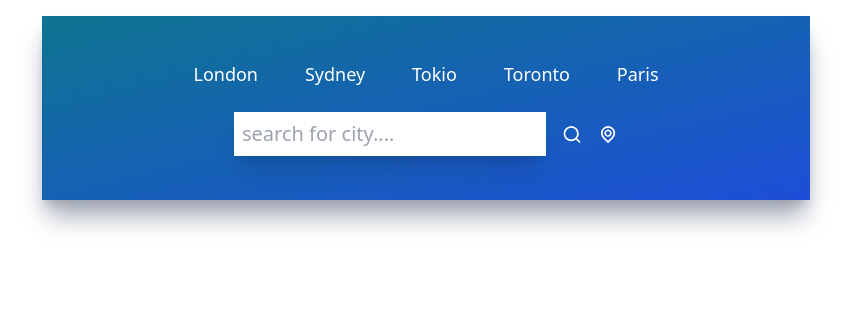
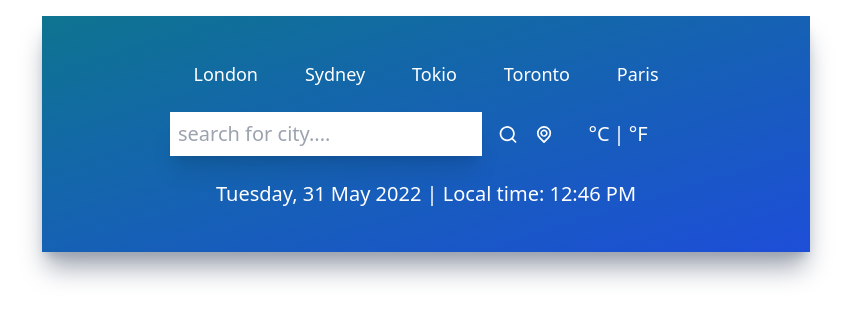
Before and after one commit to Rvp888/React-Weather-App, a React (Create React App) app: page / in a window 1280 px wide. Shown: the top 320 px of the page, without its empty margins (214-1065 px from the left). Built offline with nearby package versions, Linux system fonts and the light colour scheme; the HTML template or start-up script is replaced by a standard one.

Commit message:
modify files

```diff
--- a/src/App.js
+++ b/src/App.js
@@ -3,6 +3,7 @@
 import UilReact from '@iconscout/react-unicons/icons/uil-react';
 import TopButtons from './components/TopButtons';
 import Inputs from './components/Inputs';
+import TimeAndLocation from './components/TimeAndLocation';
 
 
 
@@ -12,6 +13,8 @@
     shadow-gray-400'>
       <TopButtons />
       <Inputs />
+
+      <TimeAndLocation />
     </div>
   );
 }
--- a/src/components/Inputs.jsx
+++ b/src/components/Inputs.jsx
@@ -19,6 +19,16 @@
           className="text-white cursor-pointer transition ease-out hover:scale-125"
         />
       </div>
+
+      <div className="flex flex-row w-1/4 items-center justify-center">
+        <button name="metric" className="text-xl text-white font-light">
+          °C
+        </button>
+        <p className='text-xl text-white mx-1'>|</p>
+        <button name="imperial" className="text-xl text-white font-light">
+          °F
+        </button>
+      </div>
     </div>
   );
 }
--- /dev/null
+++ b/src/components/TimeAndLocation.jsx
@@ -0,0 +1,15 @@
+import React from 'react';
+
+function TimeAndLocation() {
+  return (
+    <div>
+      <div className='flex items-center justify-center my-6'>
+        <p className='text-white text-xl font-extralight'>
+            Tuesday, 31 May 2022 | Local time: 12:46 PM
+        </p>
+      </div>
+    </div>
+  )
+}
+
+export default TimeAndLocation;
```
